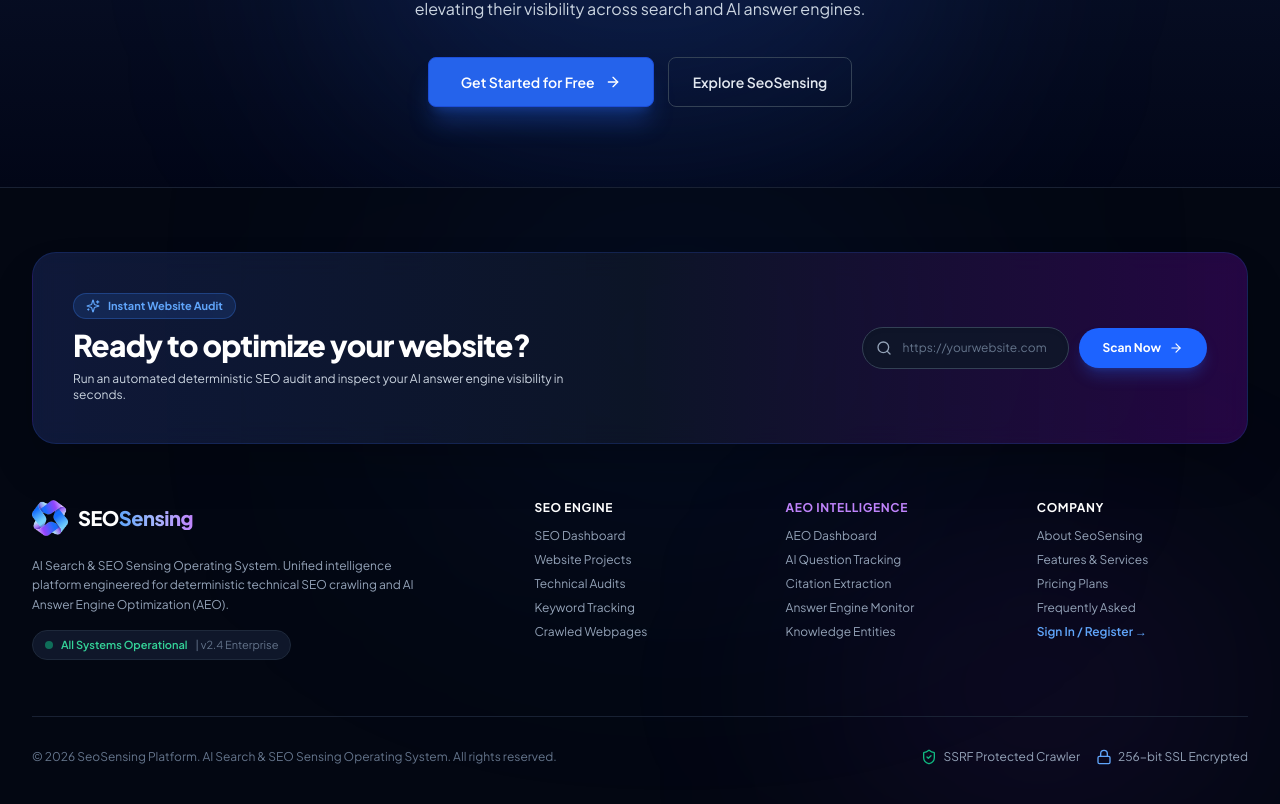
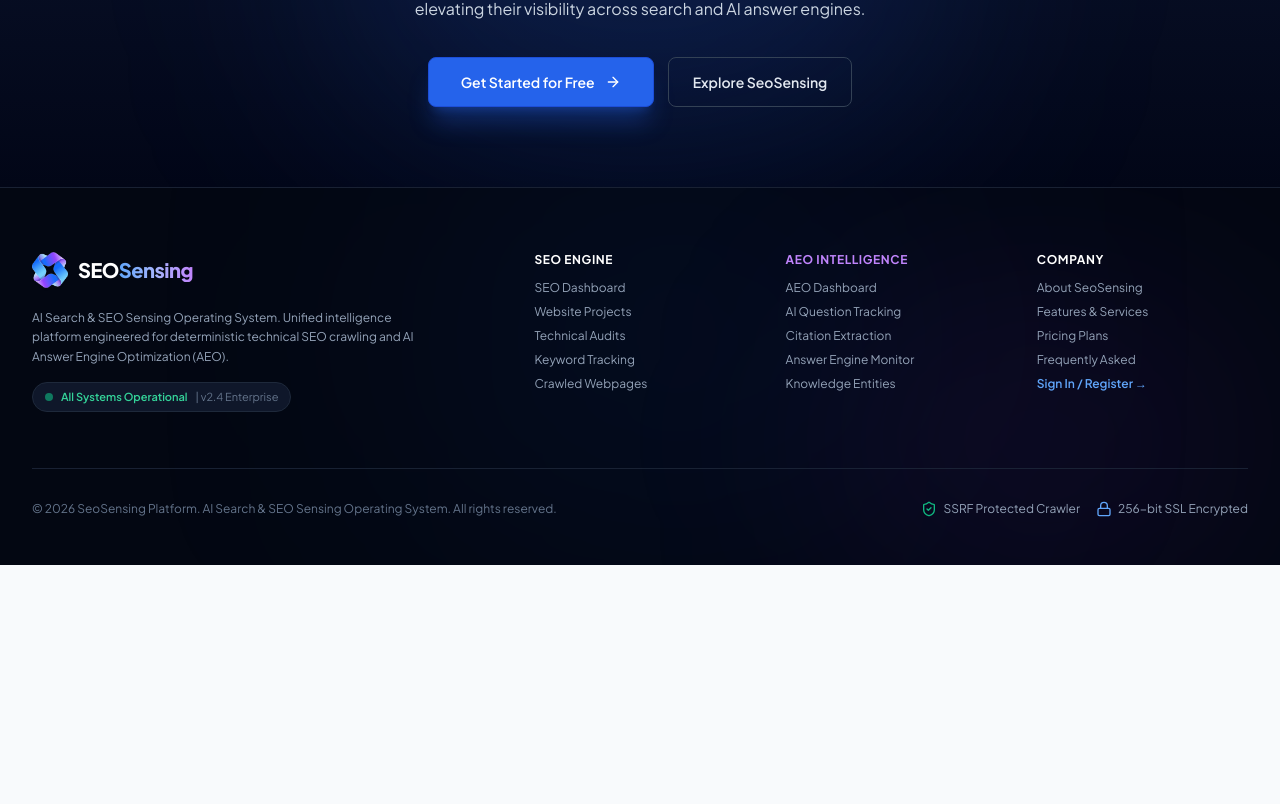
Before and after one commit to MdSaifAliFG/DMOS--SEO-AEO-Optimizer, a Next.js app in the folder frontend/: page / in a window 1280 px wide. Shown: the part 5030-5834 px from the top of the page. After the commit the page ends 5595 px from the top, so only its background shows below. Built offline with nearby package versions, Linux system fonts and the light colour scheme.

Commit message:
refactor: remove quick website audit scan banner from landing footer

```diff
--- a/frontend/src/components/landing/LandingFooter.tsx
+++ b/frontend/src/components/landing/LandingFooter.tsx
@@ -1,33 +1,11 @@
 "use client";
 
-import React, { useState } from "react";
+import React from "react";
 import Link from "next/link";
-import {
-  Globe,
-  ShieldCheck,
-  ArrowRight,
-  Sparkles,
-  Search,
-  CheckCircle2,
-  Lock,
-  Cpu,
-} from "lucide-react";
-import { useAuth } from "@/lib/auth";
+import { ShieldCheck, Lock } from "lucide-react";
 import { SeoSensingLogo } from "@/components/brand/SeoSensingLogo";
 
 export const LandingFooter: React.FC = () => {
-  const { isAuthenticated } = useAuth();
-  const [quickScanUrl, setQuickScanUrl] = useState("");
-
-  const handleQuickScan = (e: React.FormEvent) => {
-    e.preventDefault();
-    if (quickScanUrl) {
-      window.location.href = isAuthenticated
-        ? `/seo/dashboard?scan=${encodeURIComponent(quickScanUrl)}`
-        : `/login?url=${encodeURIComponent(quickScanUrl)}`;
-    }
-  };
-
   return (
     <footer className="bg-[#030712] border-t border-slate-800/80 text-slate-400 text-xs pt-16 pb-12 relative overflow-hidden">
       {/* Ambient Royal Blue Glow Backlight */}
@@ -35,45 +13,6 @@
       <div className="absolute bottom-0 right-10 w-[400px] h-[250px] bg-purple-600/10 rounded-full blur-[120px] pointer-events-none" />
 
       <div className="max-w-7xl mx-auto px-4 sm:px-6 lg:px-8 relative z-10 space-y-14">
-        {/* Top Section: Quick Website Scan Conversion Banner */}
-        <div className="p-8 sm:p-10 rounded-3xl bg-gradient-to-r from-blue-950/60 via-slate-900/80 to-purple-950/60 border border-blue-900/40 backdrop-blur-md shadow-2xl flex flex-col lg:flex-row items-center justify-between gap-8">
-          <div className="space-y-2 text-center lg:text-left max-w-lg">
-            <div className="inline-flex items-center gap-2 px-3 py-1 rounded-full bg-blue-500/15 border border-blue-500/30 text-blue-400 text-[11px] font-bold">
-              <Sparkles className="w-3.5 h-3.5" />
-              <span>Instant Website Audit</span>
-            </div>
-            <h3 className="text-2xl sm:text-3xl font-extrabold text-white tracking-tight">
-              Ready to optimize your website?
-            </h3>
-            <p className="text-xs text-slate-300">
-              Run an automated deterministic SEO audit and inspect your AI answer engine visibility in seconds.
-            </p>
-          </div>
-
-          <form
-            onSubmit={handleQuickScan}
-            className="w-full lg:w-auto flex flex-col sm:flex-row items-center gap-2.5 max-w-md"
-          >
-            <div className="relative w-full">
-              <Search className="w-4 h-4 text-slate-400 absolute left-3.5 top-1/2 -translate-y-1/2" />
-              <input
-                type="url"
-                required
-                value={quickScanUrl}
-                onChange={(e) => setQuickScanUrl(e.target.value)}
-                placeholder="https://yourwebsite.com"
-                className="w-full pl-10 pr-4 py-3 bg-slate-900/90 border border-slate-700 rounded-full text-xs text-white placeholder-slate-500 focus:outline-none focus:border-blue-500 transition-colors shadow-inner"
-              />
-            </div>
-            <button
-              type="submit"
-              className="w-full sm:w-auto px-6 py-3 rounded-full bg-[#1D63FF] hover:bg-blue-600 text-white font-bold text-xs shadow-lg shadow-blue-600/30 transition-all shrink-0 flex items-center justify-center gap-2 hover:scale-[1.02] active:scale-95"
-            >
-              <span>Scan Now</span>
-              <ArrowRight className="w-3.5 h-3.5" />
-            </button>
-          </form>
-        </div>
 
         {/* Middle Section: Footer Navigation Links */}
         <div className="grid grid-cols-1 sm:grid-cols-2 md:grid-cols-5 gap-10">
```
Also changed, not shown: 1 other file (tests, documents, lock files or other folders).
